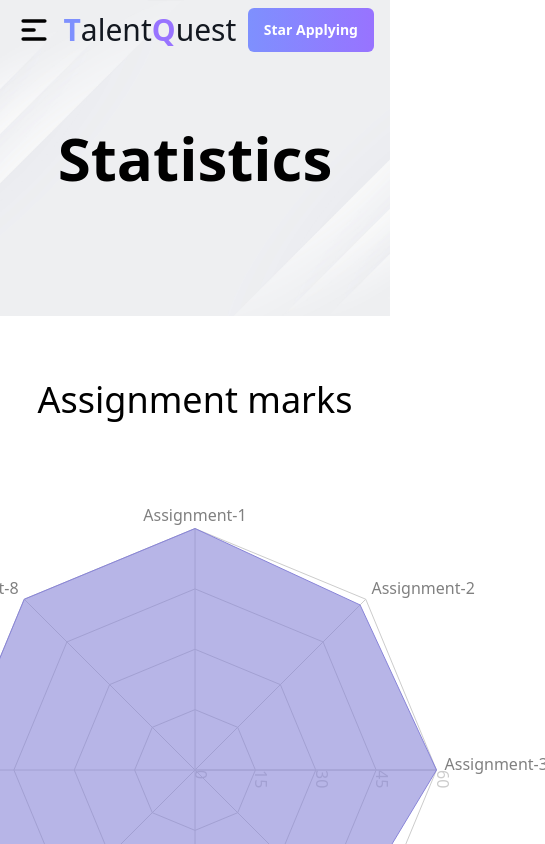
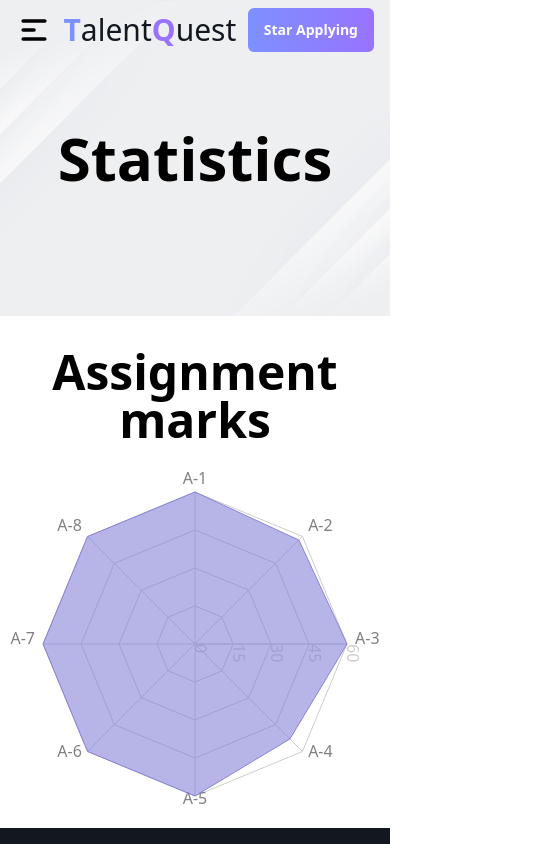
Before and after one commit to aHasnat1997/talent-quest, a React (Vite) app: page /statistics in a window 390 px wide. Shown: the top 844 px of the page, 545 px wide, since content can reach past the window. Built offline with nearby package versions, Linux system fonts and the light colour scheme.

Commit message:
some responsive error fix

```diff
--- a/src/components/Statistics.jsx
+++ b/src/components/Statistics.jsx
@@ -1,39 +1,39 @@
 import React from 'react';
-import { Radar, RadarChart, PolarGrid, PolarAngleAxis, PolarRadiusAxis, Tooltip } from 'recharts';
+import { Radar, RadarChart, PolarGrid, PolarAngleAxis, PolarRadiusAxis, Tooltip, ResponsiveContainer } from 'recharts';
 
 
 const Statistics = () => {
   const data = [
     {
-      subject: 'Assignment-1',
+      subject: 'A-1',
       mark: 60
     },
     {
-      subject: 'Assignment-2',
+      subject: 'A-2',
       mark: 58
     },
     {
-      subject: 'Assignment-3',
+      subject: 'A-3',
       mark: 60
     },
     {
-      subject: 'Assignment-4',
+      subject: 'A-4',
       mark: 53
     },
     {
-      subject: 'Assignment-5',
+      subject: 'A-5',
       mark: 60
     },
     {
-      subject: 'Assignment-6',
+      subject: 'A-6',
       mark: 60
     },
     {
-      subject: 'Assignment-7',
+      subject: 'A-7',
       mark: 60
     },
     {
-      subject: 'Assignment-8',
+      subject: 'A-8',
       mark: 60
     },
   ];
@@ -42,15 +42,17 @@ const Statistics = () => {
       <header className='py-32 banner'>
         <h1 className='text-center text-6xl font-bold'>Statistics</h1>
       </header>
-      <div className='flex flex-col items-center mt-16'>
-        <h1 className='text-4xl'>Assignment marks</h1>
-        <RadarChart width={700} height={700} outerRadius="70%" data={data}>
+      <div style={{ maxWidth: '1250px', height: "400px", width: '100%', margin: 'auto' }}>
+        <h1 className='text-5xl text-center mt-8 font-bold'>Assignment marks</h1>
+        <ResponsiveContainer width='100%' height='100%'>
+          <RadarChart width={800} height={800} outerRadius="80%" data={data}>
             <PolarGrid />
             <PolarAngleAxis dataKey="subject" />
             <PolarRadiusAxis />
             <Radar name="Mike" dataKey="mark" stroke="#8884d8" fill="#8884d8" fillOpacity={0.6} />
             <Tooltip />
           </RadarChart>
+        </ResponsiveContainer>
       </div>
     </div>
   );
```
Lines whose indentation alone changed are shown as unchanged.
